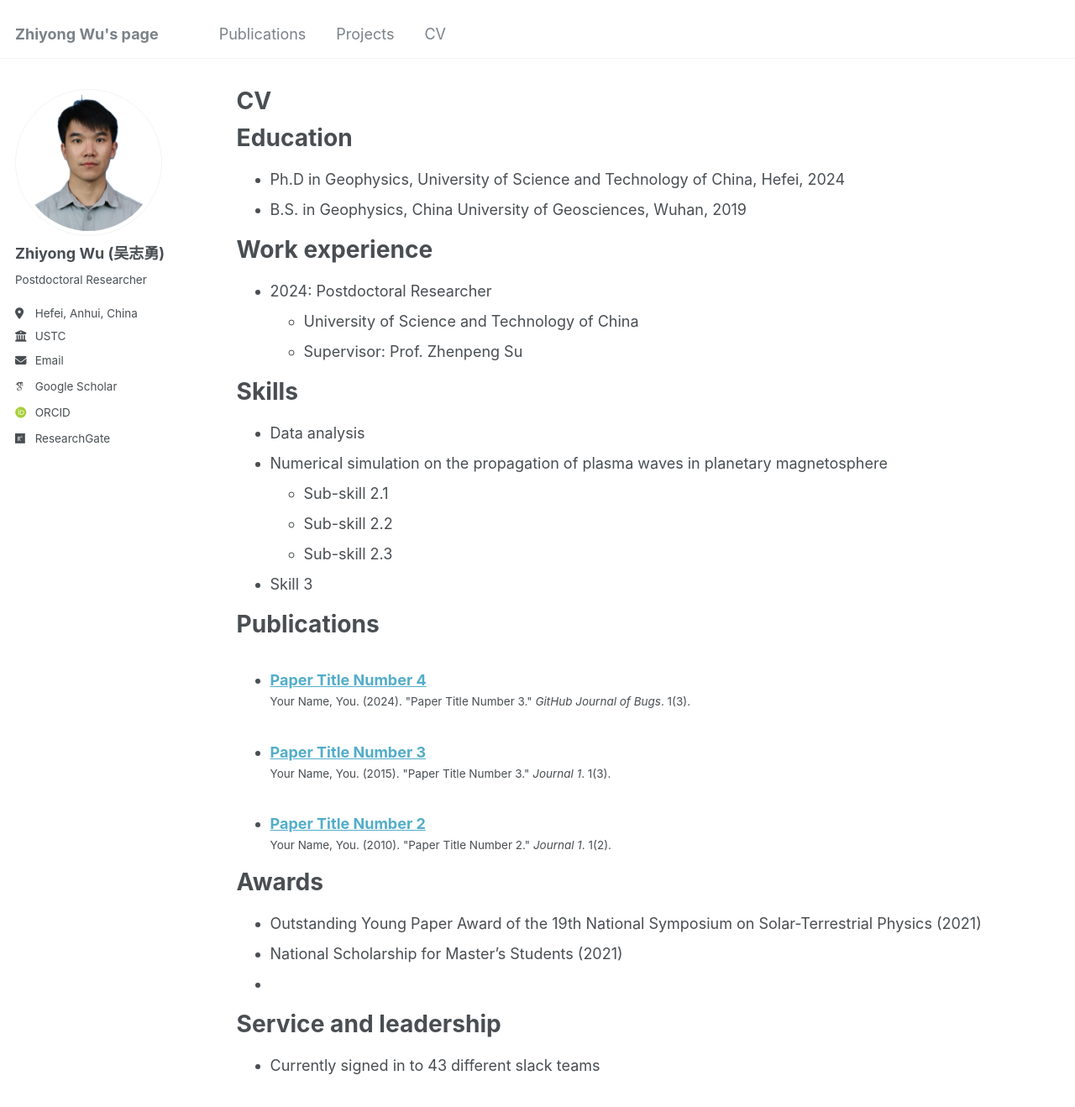
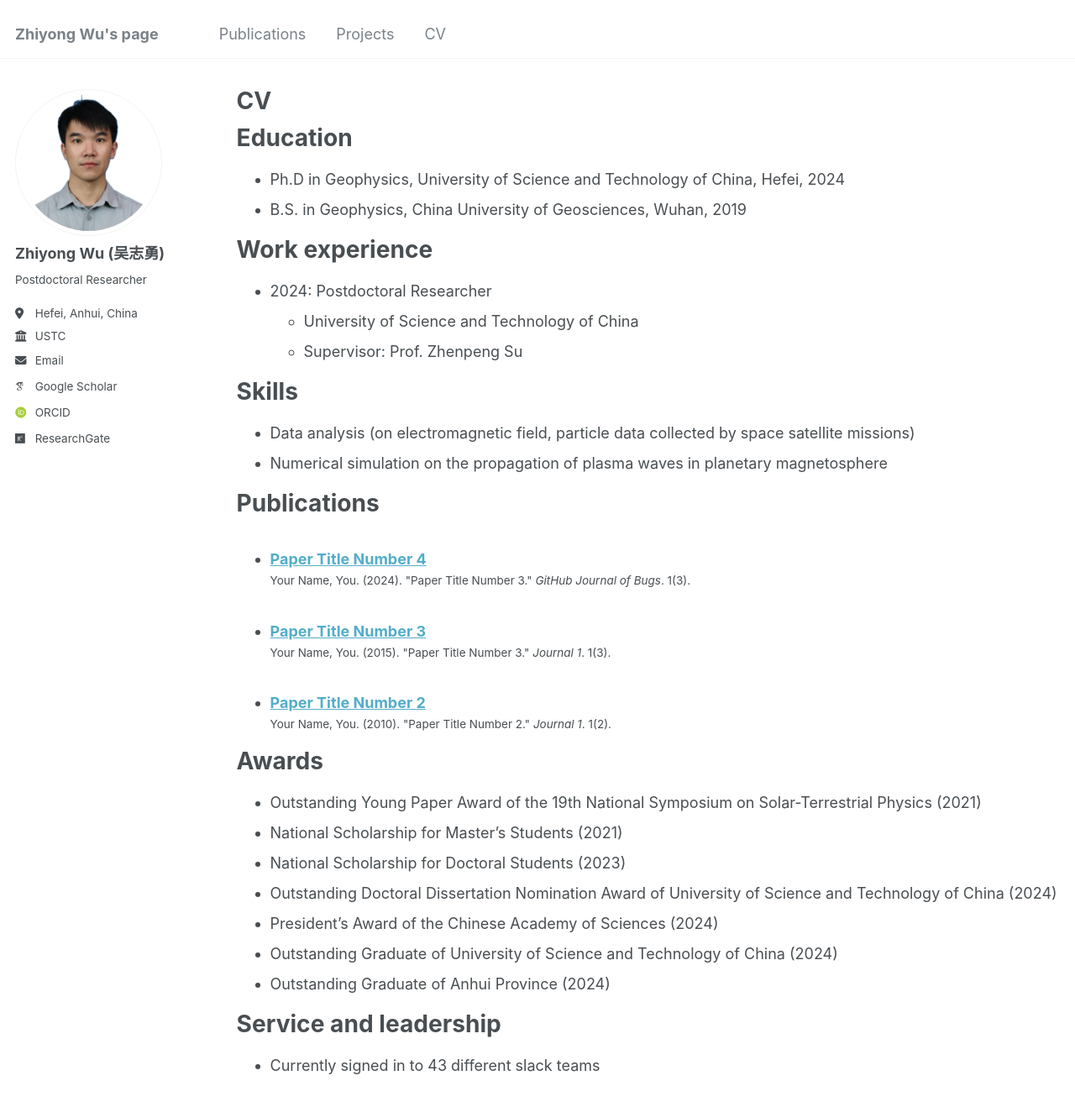
Before and after one commit to Z-Y-Wu/ZW-, a Jekyll site: the page built from _pages/cv.md, in a window 1280 px wide and 1400 px high. Shown: the top 1318 px of the window at 84% size. Built offline with Jekyll 4.4.1, drawn with Linux system fonts in a browser that asks for light colours; some web fonts are replaced.

Commit message:
Update cv.md

```diff
--- a/_pages/cv.md
+++ b/_pages/cv.md
@@ -22,12 +22,8 @@ Work experience
 
 Skills
 ======
-* Data analysis
+* Data analysis (on electromagnetic field, particle data collected by space satellite missions)
 * Numerical simulation on the propagation of plasma waves in planetary magnetosphere
-  * Sub-skill 2.1
-  * Sub-skill 2.2
-  * Sub-skill 2.3
-* Skill 3
 
 Publications
 ======
@@ -40,7 +36,11 @@ Awards
 ======
 * Outstanding Young Paper Award of the 19th National Symposium on Solar-Terrestrial Physics (2021)
 * National Scholarship for Master’s Students (2021)
-*
+* National Scholarship for Doctoral Students (2023)
+* Outstanding Doctoral Dissertation Nomination Award of University of Science and Technology of China (2024)
+* President’s Award of the Chinese Academy of Sciences (2024)
+* Outstanding Graduate of University of Science and Technology of China (2024)
+* Outstanding Graduate of Anhui Province (2024)
 
 
 Service and leadership
```
